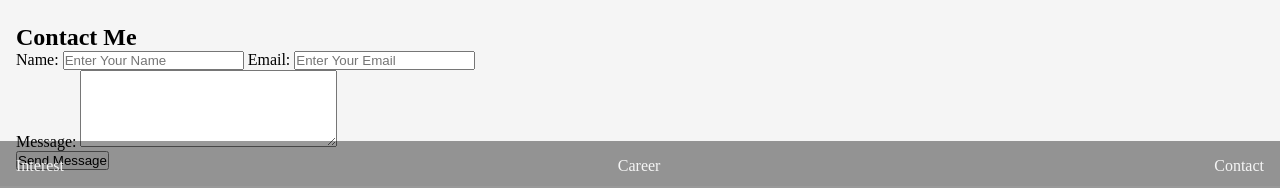
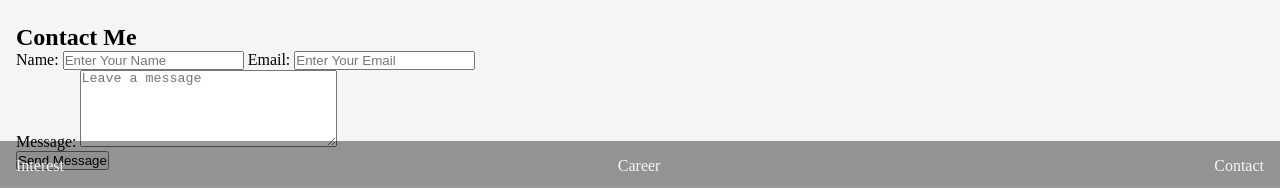
Before and after one commit to perspectivedev/porfolio_marvis_knight_jojo, a plain HTML site: page index.html in a window 1280 px wide. Shown: the part 609-797 px from the top of the page. Drawn offline with Linux system fonts and the light colour scheme.

Commit message:
adjustment for textarea

```diff
--- a/index.html
+++ b/index.html
@@ -75,7 +75,7 @@
                 </div>
                 <div>
                     <label for="text">Message:</label>
-                    <textarea name="textbox" id="msgMe" cols="30" rows="5"></textarea>
+                    <textarea name="textbox" id="msgMe" cols="30" rows="5" placeholder="Leave a message"></textarea>
                 </div>
                 <button type="submit">Send Message</button>
             </form>
```
